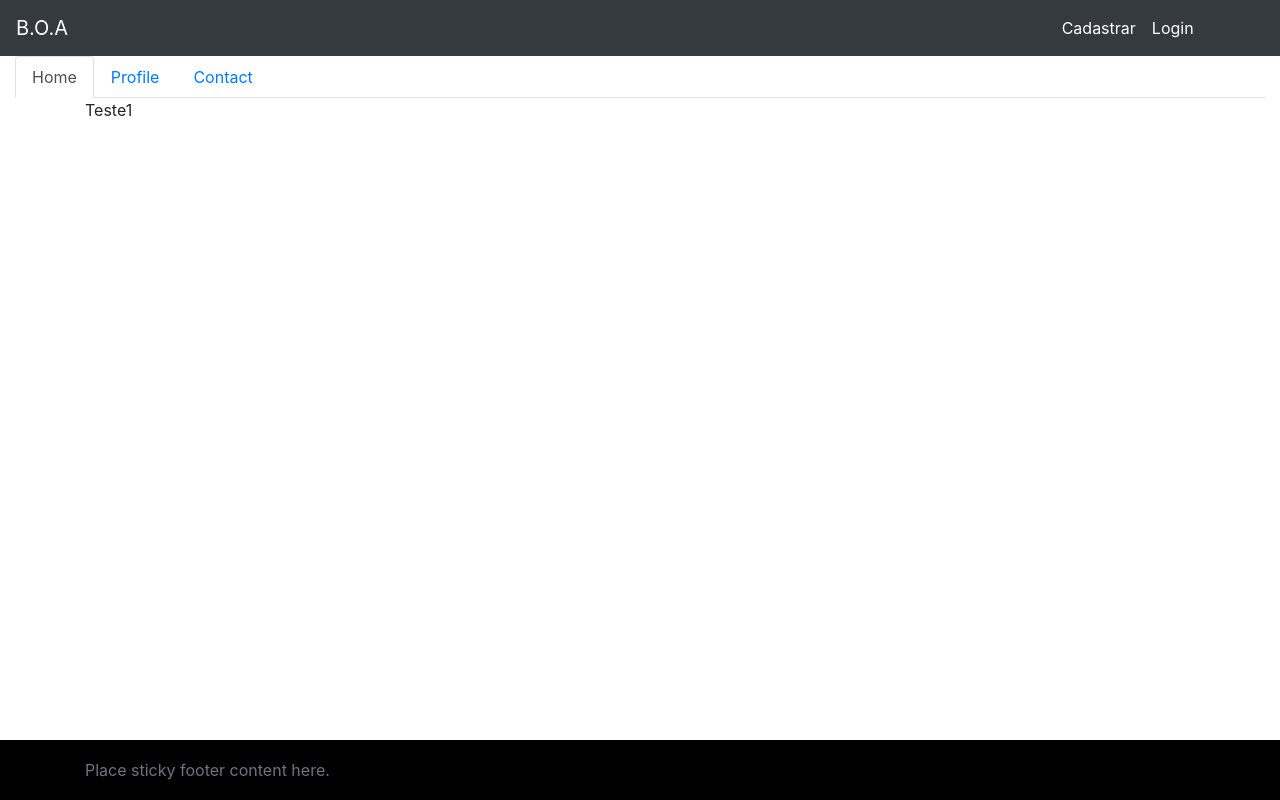
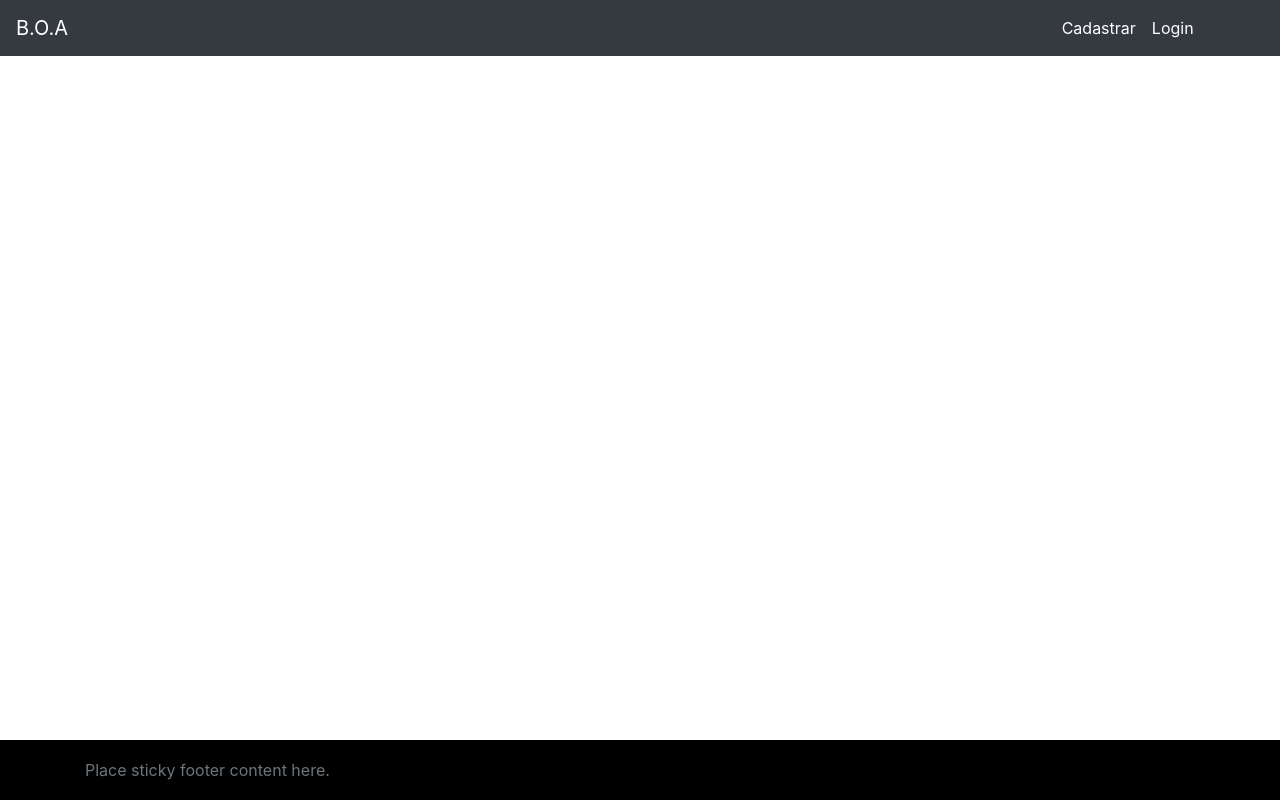
Before and after one commit to cesarquadros/boa-angular-rest, an Angular app in the folder boa-angular/: page / in a window 1280 px wide. Built offline with nearby package versions, Linux system fonts and the light colour scheme.

Commit message:
incio da criação da view de novo agendamento

```diff
--- a/boa-angular/src/app/pagina-inicial/pagina-inicial.component.html
+++ b/boa-angular/src/app/pagina-inicial/pagina-inicial.component.html
@@ -1,24 +1 @@
 <boa-menu></boa-menu>
-
-<div class="container-fluid">
-    <ul class="nav nav-tabs" id="myTab" role="tablist">
-    <li class="nav-item">
-        <a class="nav-link active" id="home-tab" data-toggle="tab" href="#home" role="tab" aria-controls="home" aria-selected="true">Home</a>
-    </li>
-    <li class="nav-item">
-        <a class="nav-link" id="profile-tab" data-toggle="tab" href="#profile" role="tab" aria-controls="profile" aria-selected="false">Profile</a>
-    </li>
-    <li class="nav-item">
-        <a class="nav-link" id="contact-tab" data-toggle="tab" href="#contact" role="tab" aria-controls="contact" aria-selected="false">Contact</a>
-    </li>
-    </ul>
-    <div class="container">
-    <div class="tab-content" id="myTabContent">
-
-        <div class="tab-pane fade show active" id="home" role="tabpanel" aria-labelledby="home-tab">Teste1</div>
-        <div class="tab-pane fade" id="profile" role="tabpanel" aria-labelledby="profile-tab">teste2</div>
-        <div class="tab-pane fade" id="contact" role="tabpanel" aria-labelledby="contact-tab">teste3</div>
-
-    </div>
-    </div>
-</div>
```
Also changed, not shown: boa-angular/src/app/novo-agendamento/novo-agendamento.component.html (added, +60 -0 lines), boa-angular/src/app/novo-agendamento/novo-agendamento.component.ts (added, +15 -0 lines), boa-angular/src/app/novo-agendamento/novo-agendamento.component.css (added), 1 other file (tests, documents, lock files or other folders).
